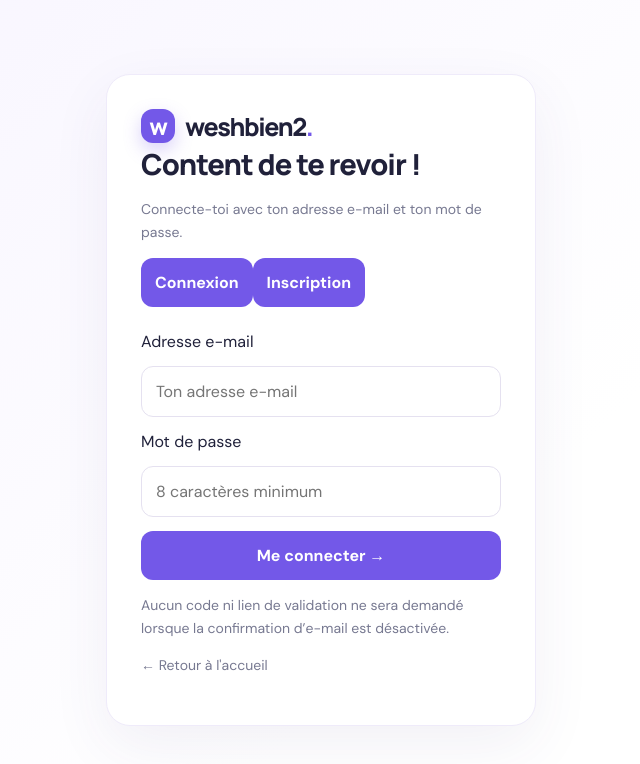
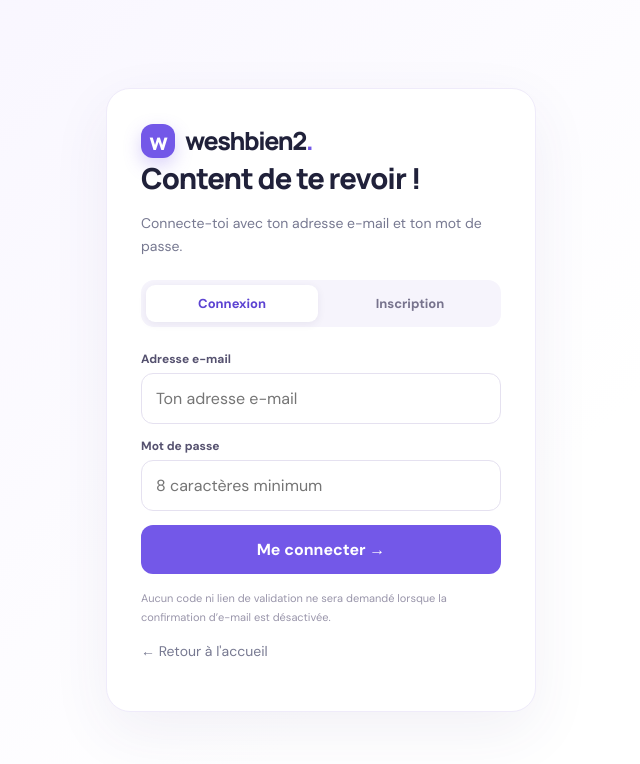
Before and after one commit to frosioaytan99/aytan, a Next.js app in the folder nextjs/: page /auth in a window 1280 px wide. Shown: the top 764 px of the page, without its empty margins (319-959 px from the left). Built offline with nearby package versions, Linux system fonts and the light colour scheme; no server answers.

Commit message:
Style password authentication tabs

```diff
--- a/nextjs/src/styles/globals.css
+++ b/nextjs/src/styles/globals.css
@@ -62,3 +62,10 @@ button{cursor:pointer}
 .auth-card form{display:grid;gap:14px;margin-top:24px}.auth-card input{width:100%;padding:14px;border:1px solid #e5e1f0;border-radius:12px;outline:none}.auth-card input:focus{border-color:var(--purple);box-shadow:0 0 0 3px #7358e81a}.auth-card button{padding:14px;border:0;border-radius:12px;background:var(--purple);color:#fff;font-weight:700}.auth-message{overflow-wrap:anywhere;color:#6553c8!important}
 @media(max-width:760px){.topbar{height:70px;padding:0 20px}.top-nav{gap:15px;font-size:13px}.hero{grid-template-columns:1fr;padding:48px 22px 40px;gap:10px}.hero h1{font-size:47px;letter-spacing:-2.5px}.hero-art{height:380px;transform:scale(.92);margin:0 -15px}.features{padding:35px 20px 55px}.feature-grid{grid-template-columns:1fr}.section-heading h2{font-size:25px}.site-footer{padding:22px 20px;gap:10px;flex-wrap:wrap}.site-footer span{order:3;width:100%}}
 @media(max-width:380px){.hero h1{font-size:40px}.hero-art{transform:scale(.8);margin:-20px -35px}.hero-actions{gap:14px}.primary-link{padding:14px 16px}}
+
+.auth-tabs{display:grid;grid-template-columns:1fr 1fr;gap:6px;padding:5px;margin-top:22px;background:#f6f4fc;border-radius:13px}
+.auth-card .auth-tab{padding:10px;border:0;border-radius:9px;background:transparent;color:#77738d;font-size:13px}
+.auth-card .auth-tab.active{background:#fff;color:var(--purple-dark);box-shadow:0 2px 8px #30205b12}
+.auth-card .auth-label{font-size:12px;font-weight:700;color:#55516f;margin-bottom:-8px}
+.auth-card .auth-footnote{font-size:11px;color:#9995aa;margin-top:15px}
+.auth-card button:disabled{opacity:.65;cursor:wait}
```
